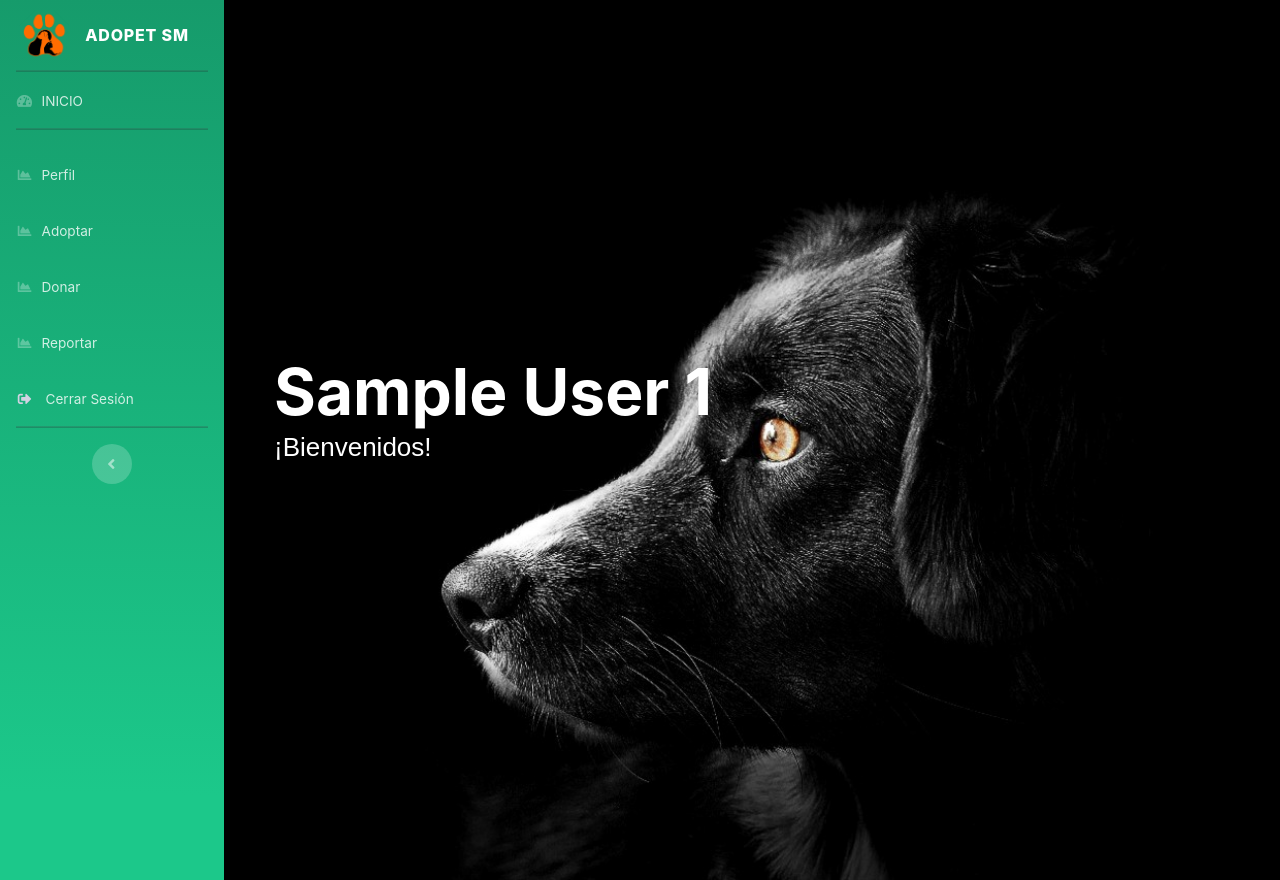
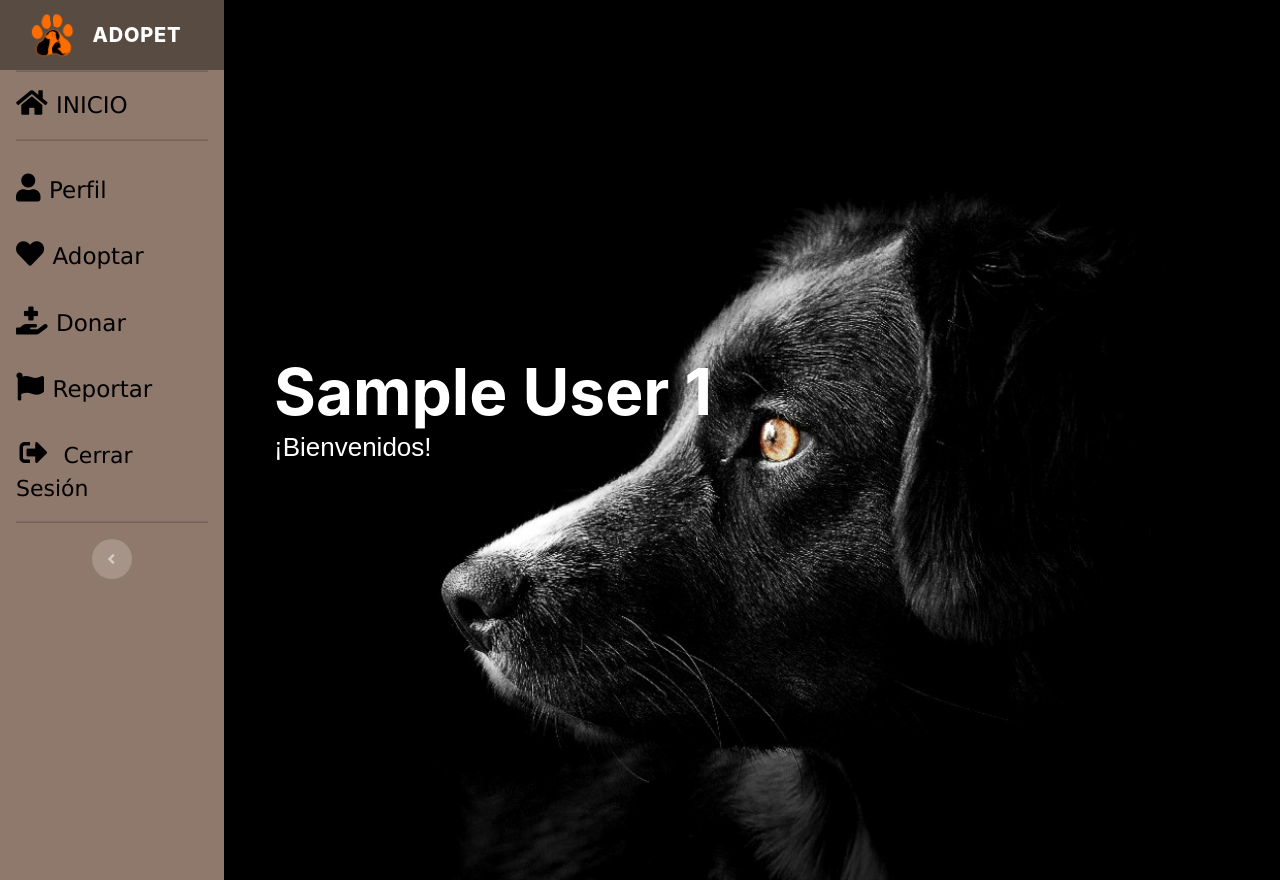
Before and after one commit to danianre/AdoPet, a PHP site: page /vista/principalUser.php in a window 1280 px wide. Run offline with PHP 8.4, Linux system fonts and the light colour scheme; the visitor is signed in with stand-in values (Sample User, id 1); some libraries are stand-ins or nearby versions.

Commit message:
ajustes
Se arreglo el login y un cambio de vista principal

```diff
--- a/controlador/accion/act_login.php
+++ b/controlador/accion/act_login.php
@@ -19,7 +19,7 @@
             $_SESSION['ID_USUARIO'] = $user->getIdUsuario();
             $_SESSION['NOMBRE_USUARIO'] = $user->getNombre();
             $_SESSION['APELLIDO_USUARIO'] = $user->getApellido();
-            $_SESSION['FECHA_NACIMIENTO'] = $user->getFecha_nacimiento();
+            $_SESSION['FECHA_NACIMIENTO'] = $user->getFecha_nac();
             $_SESSION['CORREO_USUARIO'] = $user->getCorreo();
             $_SESSION['TELEFONO_USUARIO'] = $user->getTelefono();
             $_SESSION['DIRECCION_USUARIO'] = $user->getDireccion();
--- a/controlador/mdb/mdbUsuario.php
+++ b/controlador/mdb/mdbUsuario.php
@@ -23,6 +23,7 @@ function registrarUsuario(Usuario $usuario){
     return $usuario;
 }
 
+
 function verUsuarios(){
     $dao=new UsuarioDAO();
 
--- a/modelo/entidad/usuario.php
+++ b/modelo/entidad/usuario.php
@@ -20,7 +20,7 @@ class usuario
     public $genero;
     public $tipo_usuario;
 
-    public function __construct($idUsuario, $nombre, $apellido, $fecha_nac, $correo, $password, $fecha_creacion, $cedula, $telefono, $direccion, $foto, $genero, $tipo_usuario){
+    public function __construct($idUsuario, $nombre, $apellido, $fecha_nac, $correo, $password, $fecha_creacion, $cedula, $telefono, $direccion, $genero, $tipo_usuario){
         $this->idUsuario = $idUsuario;
         $this->nombre = $nombre;
 		$this->apellido = $apellido;
@@ -31,7 +31,6 @@ class usuario
         $this->cedula = $cedula;
         $this->telefono = $telefono;
         $this->direccion = $direccion;
-        $this->foto = $foto;
         $this->genero = $genero;
         $this->tipo_usuario = $tipo_usuario;
     }
@@ -175,4 +174,7 @@ class usuario
         $this->tipo_usuario = $tipo_usuario;
         return $this;
     }
+    public function esAdministrador() {
+
+    }
 }
--- a/vista/css/style.css
+++ b/vista/css/style.css
@@ -126,6 +126,13 @@ body {
                   border-radius: 100%;
                 }
 
+                .a.nav-link:hover:hover{
+                  background-color: aqua;
+                  color: aqua;
+
+                 }
+
+
 @media all and (orientation : landscape) {
   .main-container {
     flex-direction : row;
--- a/vista/principalUser.php
+++ b/vista/principalUser.php
@@ -30,69 +30,79 @@ session_start();
 	<link rel="stylesheet" href="css/bootstrap-grid.min.css">
 	<link rel="stylesheet" href="css/bootstrap-reboot.min.css">
     <link rel="stylesheet" href="css/style.css">
+	<link rel="stylesheet" href="css/principal.css">
+
+
+
 </head>
 <body>
     <!-- Page Wrapper -->
     <div id="wrapper">
 
         <!-- Sidebar -->
-        <ul class="navbar-nav bg-gradient-primary sidebar sidebar-dark accordion" id="accordionSidebar">
+        <ul class="navbar-nav sidebar sidebar-dark accordion" style="background-color: #8F796C;" class="slider" id="accordionSidebar">
 
             <!-- Sidebar - Brand -->
-            <a class="sidebar-brand d-flex align-items-center justify-content-center" href="principalUser.php">
+            <a class="sidebar-brand d-flex align-items-center justify-content-center"  style="background-color:#584B42;"  href="principalUser.php">
                 <div>
                     <img src="imagenes/logo.png" alt="logo" width="50px">
                 </div>
-                <div class="sidebar-brand-text mx-3">ADOPET SM</div>
+                <div style="font-size: 20px;" class="sidebar-brand-text mx-3">AdoPet</div>
             </a>
+
 
             <!-- Divider -->
             <hr class="sidebar-divider my-0">
 
             <!-- Nav Item - Dashboard -->
-            <li class="nav-item">
-                <a class="nav-link" href="principalUser.php">
-                    <i class="fas fa-fw fa-tachometer-alt"></i>
-                    <span>INICIO</span></a>
+            <li class="nav-item" class="prueba">
+                <a class="nav-link" href="principalUser.php"  style="border-radius:30px; " onmouseover="this.style.backgroundColor='#CFC6BF'" onmouseout="this.style.backgroundColor='transparent'">
+                <i style="font-size: 28px;color:black;" class="fas fa-home"></i>
+                    <span style="font-size: 23px; color:black;
+                  font-family: 'Lucida Sans', 'Lucida Sans Regular', 'Lucida Grande', 'Lucida Sans Unicode', Geneva, Verdana, sans-serif;">INICIO</span></a>
             </li>
-
 
             <!-- Divider -->
             <hr class="sidebar-divider">
 
             <!-- Nav Item - Reportar -->
             <li class="nav-item">
-                <a class="nav-link" href="perfilUsuario.php?id=<?php echo $_SESSION["ID_USUARIO"];?>">
-                    <i class="fas fa-fw fa-chart-area"></i>
-                    <span>Perfil</span></a>
+                <a class="nav-link" style="border-radius:30px; " href="perfilUsuario.php?id=<?php echo $_SESSION["ID_USUARIO"];?>"  onmouseover="this.style.backgroundColor='#CFC6BF'" onmouseout="this.style.backgroundColor='transparent'">
+                <i style="font-size: 28px;color:black;" class="fas fa-user"></i>
+                    <span style="font-size: 23px;color:black;
+                  font-family: 'Lucida Sans', 'Lucida Sans Regular', 'Lucida Grande', 'Lucida Sans Unicode', Geneva, Verdana, sans-serif;">Perfil</span></a>
             </li>
 
             <!-- Nav Item - Adoptar -->
             <li class="nav-item">
-                <a class="nav-link" href="adoptar.php?id=<?php echo $_SESSION['ID_USUARIO'];?>">
-                    <i class="fas fa-fw fa-chart-area"></i>
-                    <span>Adoptar</span></a>
+                <a class="nav-link" style="border-radius:30px; " href="adoptar.php?id=<?php echo $_SESSION['ID_USUARIO'];?>"onmouseover="this.style.backgroundColor='#CFC6BF'" onmouseout="this.style.backgroundColor='transparent'">
+                <i style="font-size: 28px;color:black;" class="fas fa-heart"></i>
+                    <span style="font-size: 23px;color:black;
+                  font-family: 'Lucida Sans', 'Lucida Sans Regular', 'Lucida Grande', 'Lucida Sans Unicode', Geneva, Verdana, sans-serif;">Adoptar</span></a>
             </li>
 
             <!-- Nav Item - Reportar -->
             <li class="nav-item">
-                <a class="nav-link" href="#">
-                    <i class="fas fa-fw fa-chart-area"></i>
-                    <span>Donar</span></a>
+                <a class="nav-link" href="#" style="border-radius:30px; "  onmouseover="this.style.backgroundColor='#CFC6BF'" onmouseout="this.style.backgroundColor='transparent'">
+                <i style="font-size: 28px;color:black;" class="fas fa-hand-holding-medical"></i>
+                    <span style="font-size: 23px;color:black;
+                  font-family: 'Lucida Sans', 'Lucida Sans Regular', 'Lucida Grande', 'Lucida Sans Unicode', Geneva, Verdana, sans-serif;">Donar</span></a>
             </li>
 
             <!-- Nav Item - Reportar -->
             <li class="nav-item">
-                <a class="nav-link" href="#">
-                    <i class="fas fa-fw fa-chart-area"></i>
-                    <span>Reportar</span></a>
+                <a class="nav-link" href="#" style="border-radius:30px; " onmouseover="this.style.backgroundColor='#CFC6BF'" onmouseout="this.style.backgroundColor='transparent'">
+                <i style="font-size: 28px;color:black;" class="fas fa-flag"></i>
+                    <span style="font-size: 23px;color:black;
+                  font-family: 'Lucida Sans', 'Lucida Sans Regular', 'Lucida Grande', 'Lucida Sans Unicode', Geneva, Verdana, sans-serif;">Reportar</span></a>
             </li>
 
             <!-- Nav Item - Cerrar sesión -->
             <li class="nav-item">
-            <a  class="nav-link" href="#" data-toggle="modal" data-target="#logoutModal">
-                <i class="fas fa-sign-out-alt fa-sm fa-fw mr-2 text-gray-400"></i>
-                <span>Cerrar Sesión</span></a>
+            <a  class="nav-link" href="#" data-toggle="modal" data-target="#logoutModal"  style="border-radius:30px; " onmouseover="this.style.backgroundColor='#CFC6BF'" onmouseout="this.style.backgroundColor='transparent'" >
+                <i style="font-size: 28px;color:black;" class="fas fa-sign-out-alt fa-sm fa-fw mr-2 "></i>
+                <span style="font-size: 22px ;color:black;
+                  font-family: 'Lucida Sans', 'Lucida Sans Regular', 'Lucida Grande', 'Lucida Sans Unicode', Geneva, Verdana, sans-serif;" >Cerrar Sesión</span></a>
             </a>
             </li>
 
```
Also changed, not shown: controlador/accion/act_registrarUsuario.php (+4 -6 lines), vista/adoptar.php (+11 -10 lines), vista/css/principal.css (added), 1 other file.
